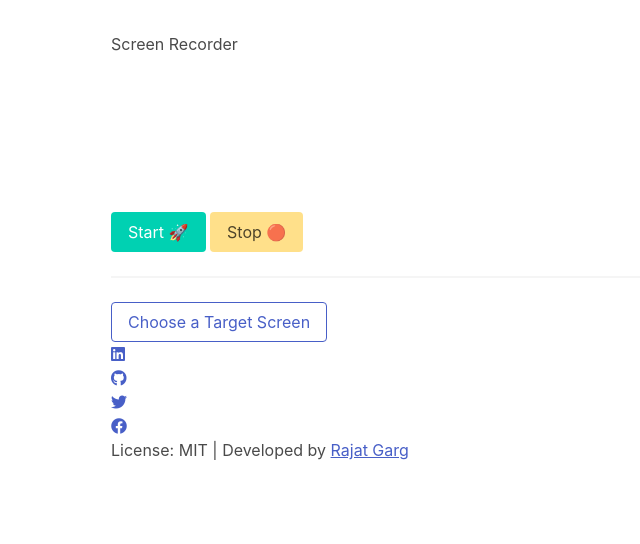
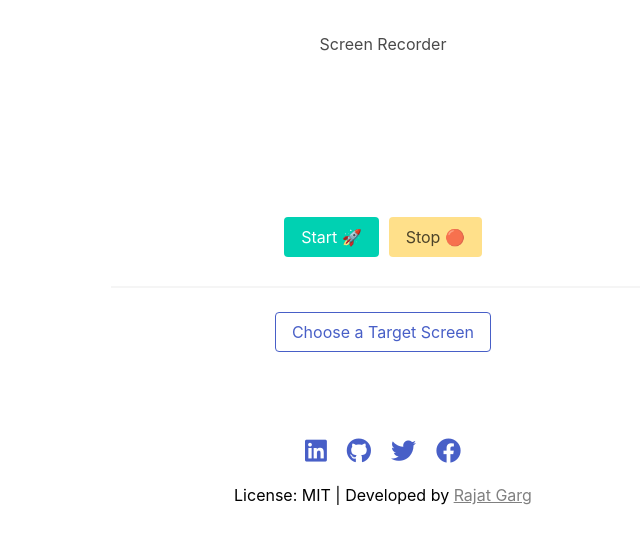
Before and after one commit to RajatGarg97/Screen-Recorder, an Electron app: page src/index.html in a window 800 px wide. Shown: the whole page, without its empty margins (17-657 px from the left). Drawn offline with nearby package versions, Linux system fonts and the light colour scheme.

Commit message:
Added style changes to buttons and credits

```diff
--- a/src/index.css
+++ b/src/index.css
@@ -1,3 +1,43 @@
+h1 {
+  text-align: center;
+}
+
+#footer {
+  margin-top: 13%;
+}
+
+.social-ul {
+  display: flex;
+  list-style-type: none;
+  justify-content: center;
+  padding: 10px;
+  margin: 0;
+}
+
+#vidSelectionBtn {
+  display: flex;
+  justify-content: center;
+  align-items: center;
+}
+
+#startbtn {
+  margin: 5px;
+}
+#stopbtn {
+  margin: 5px;
+}
+#operatingbtn {
+  display: flex;
+  justify-content: center;
+  align-items: center;
+}
+
+.social-ul a {
+  font-size: 25px;
+  margin: 0 10px;
+  position: relative;
+}
+
 body {
   font-family: -apple-system, BlinkMacSystemFont, "Segoe UI", Roboto, Helvetica, Arial, sans-serif;
   margin: auto;
@@ -5,10 +45,12 @@ body {
   padding: 2rem;
 }
 
-footer{
-  font-family: -apple-system, BlinkMacSystemFont, "Segoe UI", Roboto, Helvetica, Arial, sans-serif;
-  bottom: 0;
-  position: absolute;
-  display: flex;
-  align-self: center;
+#credits {
+  color: #000;
+  padding: 3px;
+  text-align: center;
 }
+
+#credits a{
+  color: #808080;
+}
```
